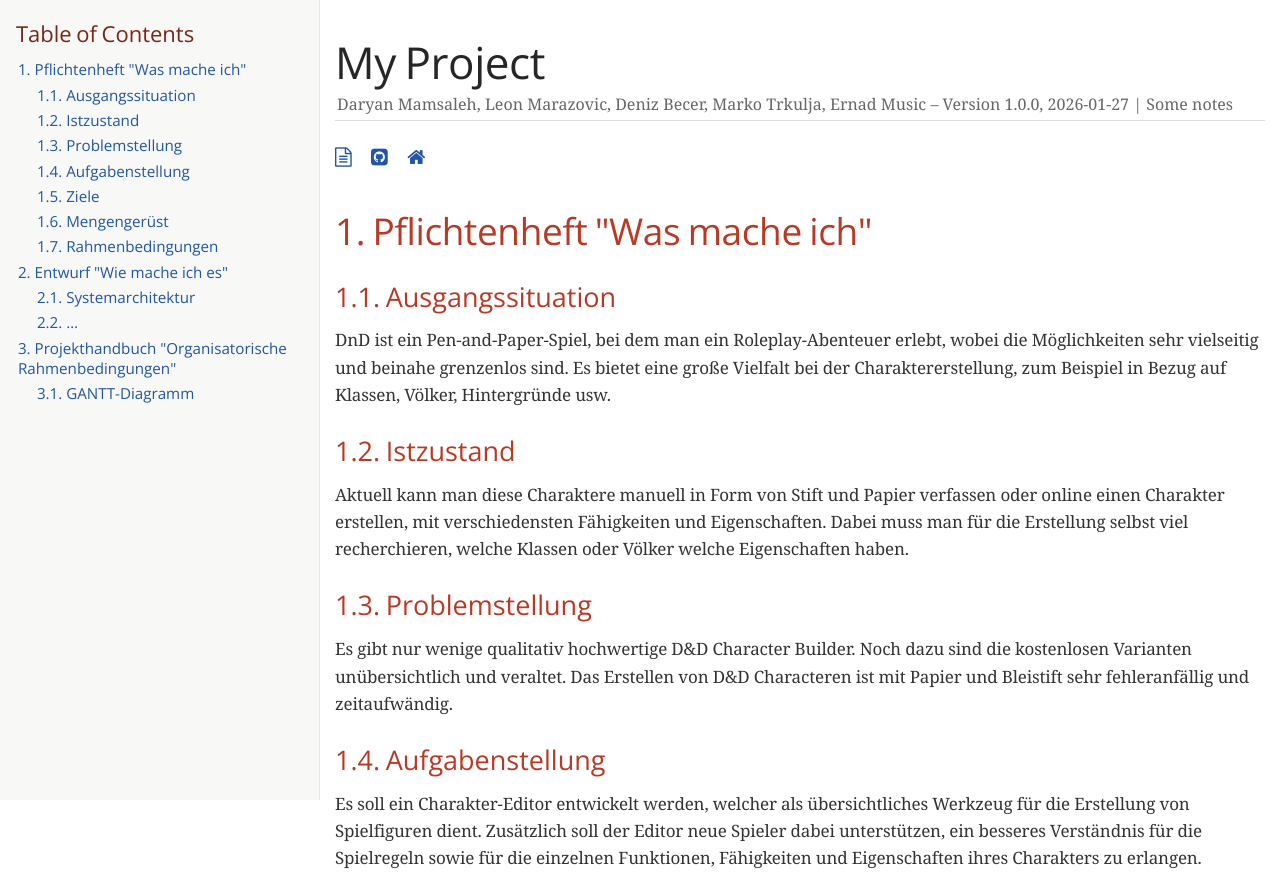
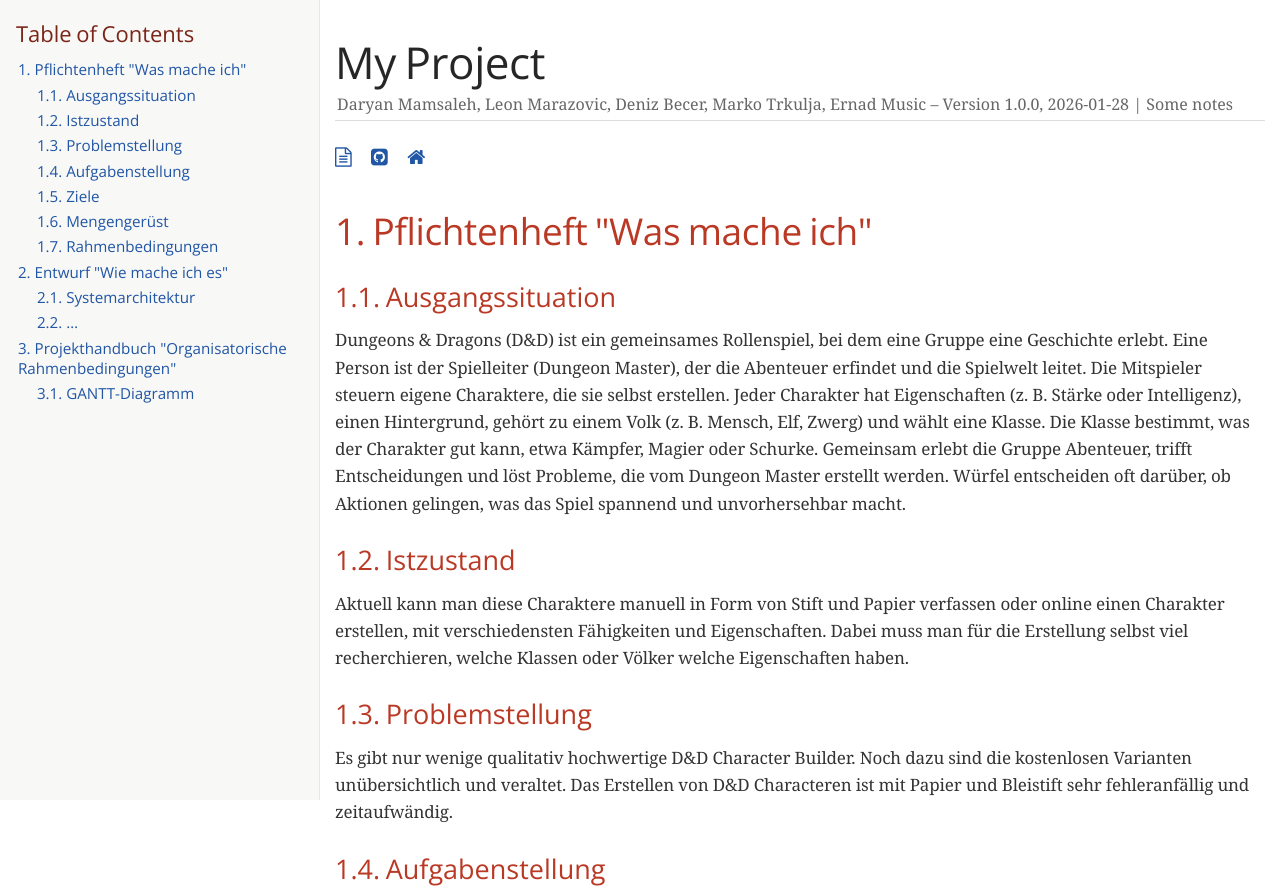
Before and after one commit to 2526-3bhif-syp/2526-3bhif-syp-project-dnd-character-creator, a plain HTML site: page sysspec.html in a window 1280 px wide. Shown: the top 888 px of the page. Drawn offline with nearby package versions, Linux system fonts and the light colour scheme; a web font is replaced by a local one.

Commit message:
Deploying to gh-pages from @ 2526-3bhif-syp/2526-3bhif-syp-project-dnd-character-creator@376327d1804ad72068d963c9092282c79efd751b 🚀

```diff
--- a/sysspec.html
+++ b/sysspec.html
@@ -451,7 +451,7 @@
 <div class="details">
 <span id="author" class="author">Daryan Mamsaleh, Leon Marazovic, Deniz Becer, Marko Trkulja, Ernad Music</span><br>
 <span id="revnumber">version 1.0.0,</span>
-<span id="revdate">2026-01-27</span>
+<span id="revdate">2026-01-28</span>
 <br><span id="revremark">Some notes</span>
 </div>
 <div id="toc" class="toc2">
@@ -498,8 +498,13 @@
 <div class="sect2">
 <h3 id="_ausgangssituation"><a class="anchor" href="#_ausgangssituation"></a>1.1. Ausgangssituation</h3>
 <div class="paragraph">
-<p>DnD ist ein Pen-and-Paper-Spiel, bei dem man ein Roleplay-Abenteuer erlebt, wobei die Möglichkeiten sehr vielseitig und beinahe grenzenlos sind.
-Es bietet eine große Vielfalt bei der Charaktererstellung, zum Beispiel in Bezug auf Klassen, Völker, Hintergründe usw.</p>
+<p>Dungeons &amp; Dragons (D&amp;D) ist ein gemeinsames Rollenspiel, bei dem eine Gruppe eine Geschichte erlebt.
+Eine Person ist der Spielleiter (Dungeon Master), der die Abenteuer erfindet und die Spielwelt leitet.
+Die Mitspieler steuern eigene Charaktere, die sie selbst erstellen.
+Jeder Charakter hat Eigenschaften (z. B. Stärke oder Intelligenz), einen Hintergrund, gehört zu einem Volk (z. B. Mensch, Elf, Zwerg) und wählt eine Klasse.
+Die Klasse bestimmt, was der Charakter gut kann, etwa Kämpfer, Magier oder Schurke.
+Gemeinsam erlebt die Gruppe Abenteuer, trifft Entscheidungen und löst Probleme, die vom Dungeon Master erstellt werden.
+Würfel entscheiden oft darüber, ob Aktionen gelingen, was das Spiel spannend und unvorhersehbar macht.</p>
 </div>
 </div>
 <div class="sect2">
@@ -622,7 +627,7 @@
 <div id="footer">
 <div id="footer-text">
 Version 1.0.0<br>
-Last updated 2026-01-27 20:38:27 UTC
+Last updated 2026-01-28 11:57:55 UTC
 </div>
 </div>
 </body>
```
Also changed, not shown: demo.html (+2 -2 lines), index.html (+1 -1 lines), minutes-of-meeting.html (+2 -2 lines).
